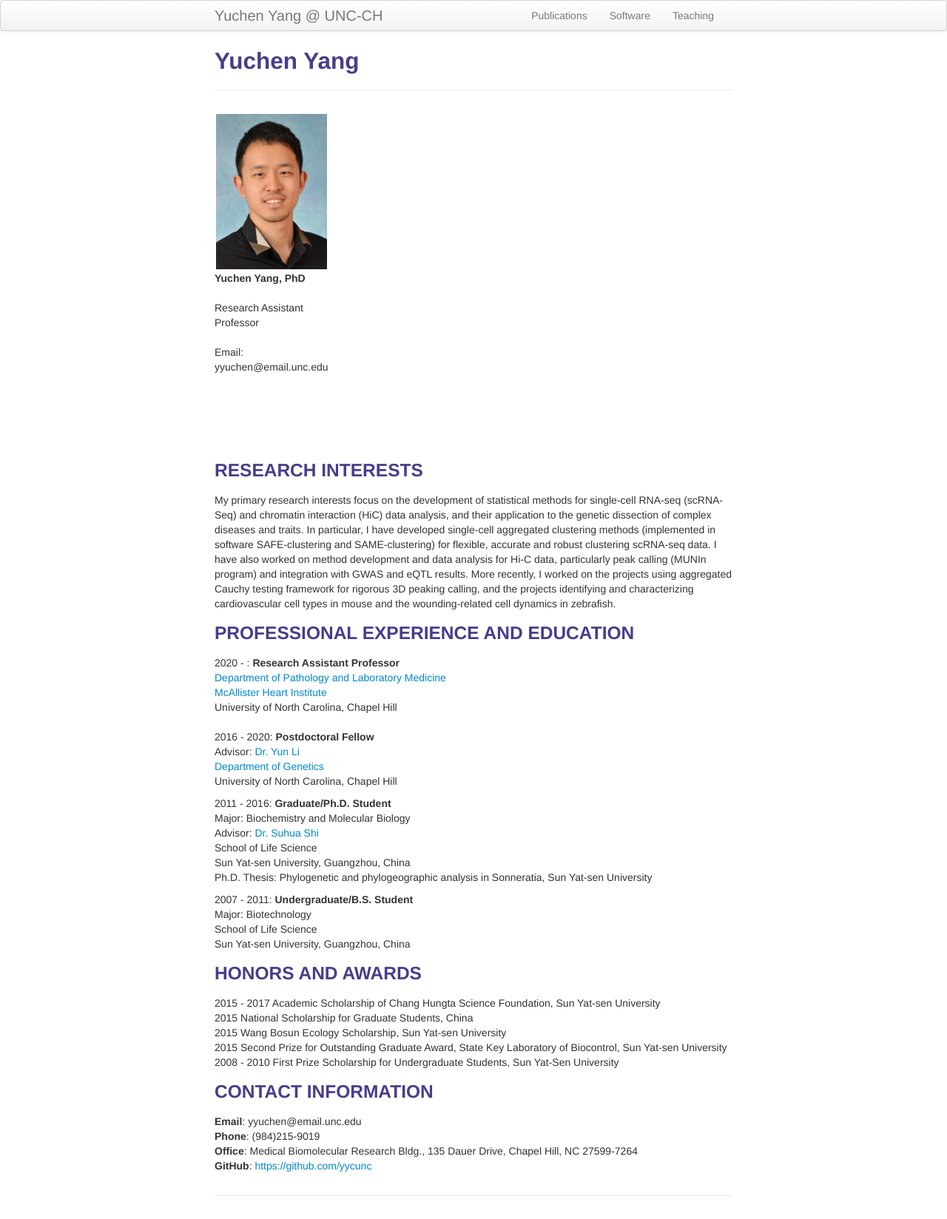
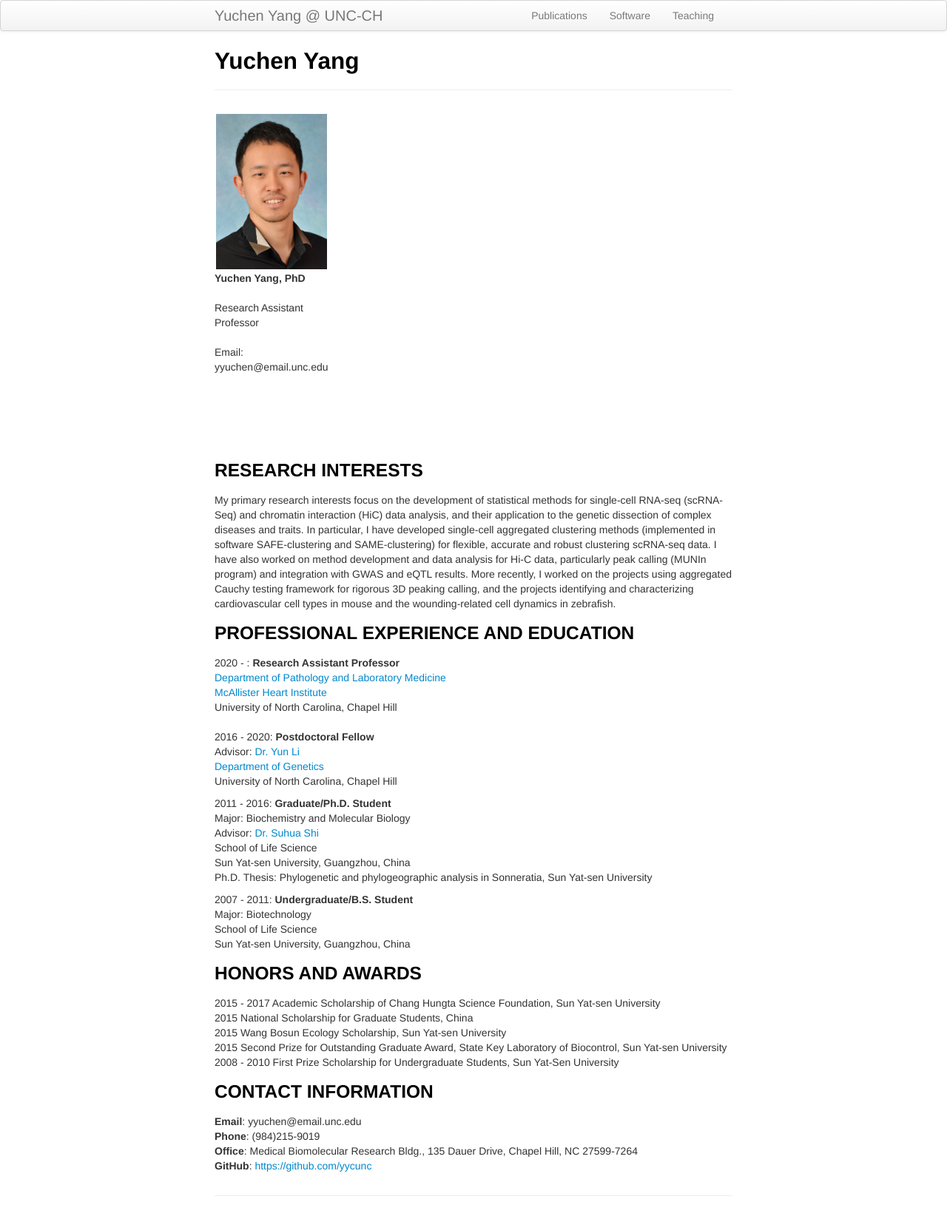
Before and after one commit to yycunc/yycunc.github.io, a Jekyll site: the page built from index.md, in a window 1280 px wide. Shown: the whole page at 74% size. Built offline with Jekyll 4.4.1, drawn with Linux system fonts in a browser that asks for light colours.

Commit message:
Update kbroman.css

```diff
--- a/assets/themes/twitter/css/kbroman.css
+++ b/assets/themes/twitter/css/kbroman.css
@@ -15,7 +15,7 @@ a {
 }
 
 a:hover {
-    color: darkslateblue;
+    color: black;
     background-color: #e3e4fa;
     text-decoration: none;
 }
@@ -25,7 +25,7 @@ a img {
 }
 
 a:hover img {
-    color: darkslateblue;
+    color: black;
     background-color: #e3e4fa;
     text-decoration: none;
     border: solid 2px #e3e4fa;
@@ -58,5 +58,5 @@ td.right {
 
 
 h1, h2, h3, h4 {
-    color: darkslateblue;
+    color: black;
 }
```
